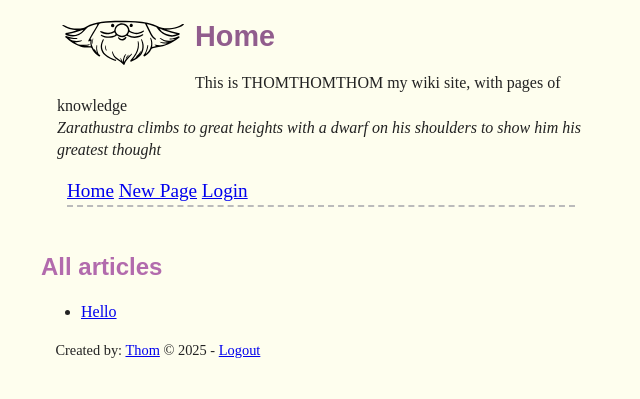
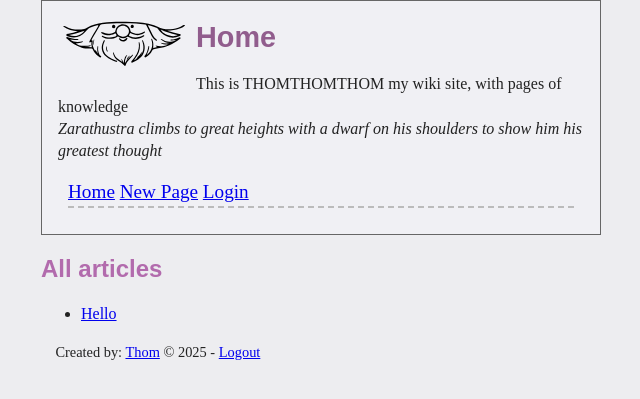
Before and after one commit to Thom2503/thomthomthom, a PHP site: page / in a window 1280 px wide. Shown: the top 399 px of the page, without its empty margins (319-959 px from the left). Run offline with PHP 8.4, Linux system fonts and the light colour scheme; data comes from the database, SQL or seed files in the repository; both versions use the stored data as it was after the commit.

Commit message:
added new css stylings

```diff
--- a/style/index.css
+++ b/style/index.css
@@ -7,7 +7,7 @@ body {
 	display: block;
 	line-height: 1.4;
 	padding: 0 1em;
-	background: #FEFEEE;
+	background: #ededf0;
 	color: #222;
 }
 
@@ -36,7 +36,8 @@ pre {
 
 header {
 	padding: 1em;
-	border: none;
+	border: .01em solid #666;
+	background:#F0F0F4;
 }
 
 header h1 {
```
Also changed, not shown: db.sqlite.
